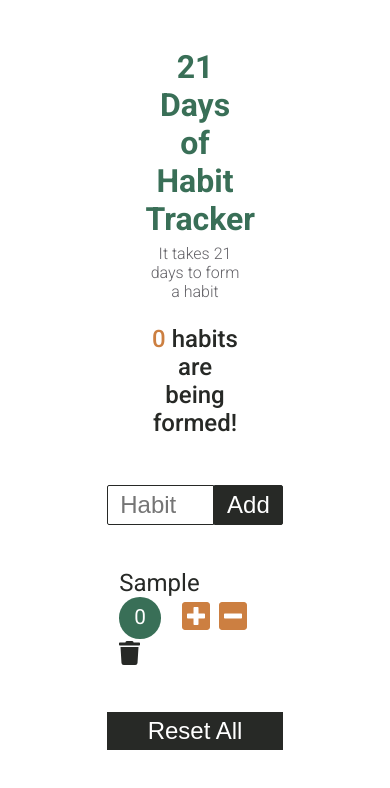
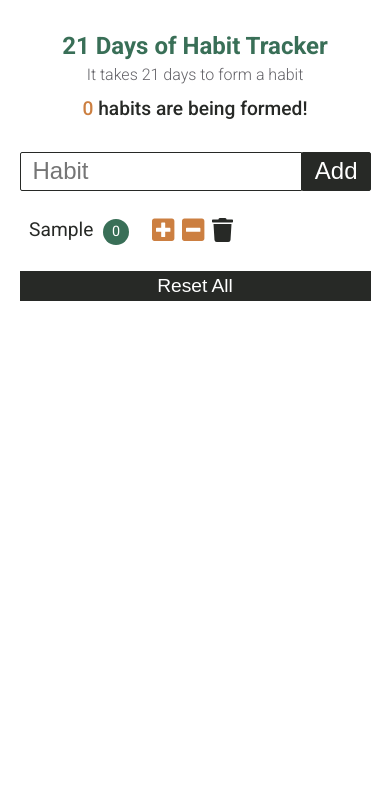
Before and after one commit to jo-soyoung/habit-tracker, a React (Create React App) app: page / in a window 390 px wide. Both pictures are taken after typing "Sample" into the empty fields and a click on the button "Add". Shown: the top 788 px of the page. Built offline with nearby package versions, Linux system fonts and the light colour scheme.

Commit message:
add responsive screen

```diff
--- a/src/app.css
+++ b/src/app.css
@@ -30,3 +30,16 @@ body {
   overflow: hidden;
   min-height: 0;
 }
+
+/* Media Query */
+@media screen and (max-width: 1024px) {
+  .container {
+    width: 80%;
+  }
+}
+
+@media screen and (max-width: 540px) {
+  .container {
+    width: 100%;
+  }
+}
--- a/src/components/habit/habit.module.css
+++ b/src/components/habit/habit.module.css
@@ -37,3 +37,27 @@
 .habitDecrease {
   color: #cc7f41;
 }
+
+/* Media Query */
+@media screen and (max-width: 540px) {
+  .habit {
+    font-size: 1.2rem;
+  }
+
+  .habitName {
+    margin-right: 0.5em;
+  }
+
+  .habitCount {
+    font-size: 0.9rem;
+    width: 1.8em;
+    height: 1.8em;
+    line-height: 1.8em;
+    margin-right: 1.6em;
+  }
+
+  .habitButton {
+    margin-right: 0.3em;
+    font-size: 1.6rem;
+  }
+}
--- a/src/components/habits/habits.module.css
+++ b/src/components/habits/habits.module.css
@@ -10,7 +10,6 @@
 }
 
 .habitsList {
-  position: relative;
   max-height: 50vh;
   overflow-y: auto;
 }
@@ -21,3 +20,18 @@
   background-color: #272926;
   color: #fff;
 }
+
+/* Media Query */
+@media screen and (max-width: 540px) {
+  .habits > * {
+    margin-bottom: 1em;
+  }
+
+  .habitsList {
+    max-height: 50vh;
+  }
+
+  .habitsReset {
+    font-size: 1.2rem;
+  }
+}
--- a/src/components/header/header.module.css
+++ b/src/components/header/header.module.css
@@ -23,3 +23,23 @@
 .headerCount {
   color: #cc7f41;
 }
+
+/* Media Query */
+@media screen and (max-width: 540px) {
+  .header {
+    padding: 2em 1.5em;
+  }
+
+  .header h1 {
+    margin-bottom: 0.2em;
+    font-size: 1.5rem;
+  }
+
+  .header p {
+    margin-bottom: 0.8em;
+  }
+
+  .headerCountAnnounce {
+    font-size: 1.2rem;
+  }
+}
--- a/src/components/pop-up/popUp.module.css
+++ b/src/components/pop-up/popUp.module.css
@@ -3,11 +3,11 @@
   flex-direction: column;
   justify-content: center;
   align-items: center;
-  position: absolute;
+  position: fixed;
   top: 50%;
   left: 50%;
   transform: translate(-50%, -25%);
-  width: 80%;
+  width: 40%;
   height: 10em;
   padding: 1em;
   background-color: #fff;
@@ -24,3 +24,15 @@
 .box p {
   margin-bottom: 1.5em;
 }
+
+/* Media Query */
+@media screen and (max-width: 540px) {
+  .box {
+    width: 80%;
+    font-size: 1rem;
+  }
+
+  .box p {
+    font-size: 0.8rem;
+  }
+}
```
